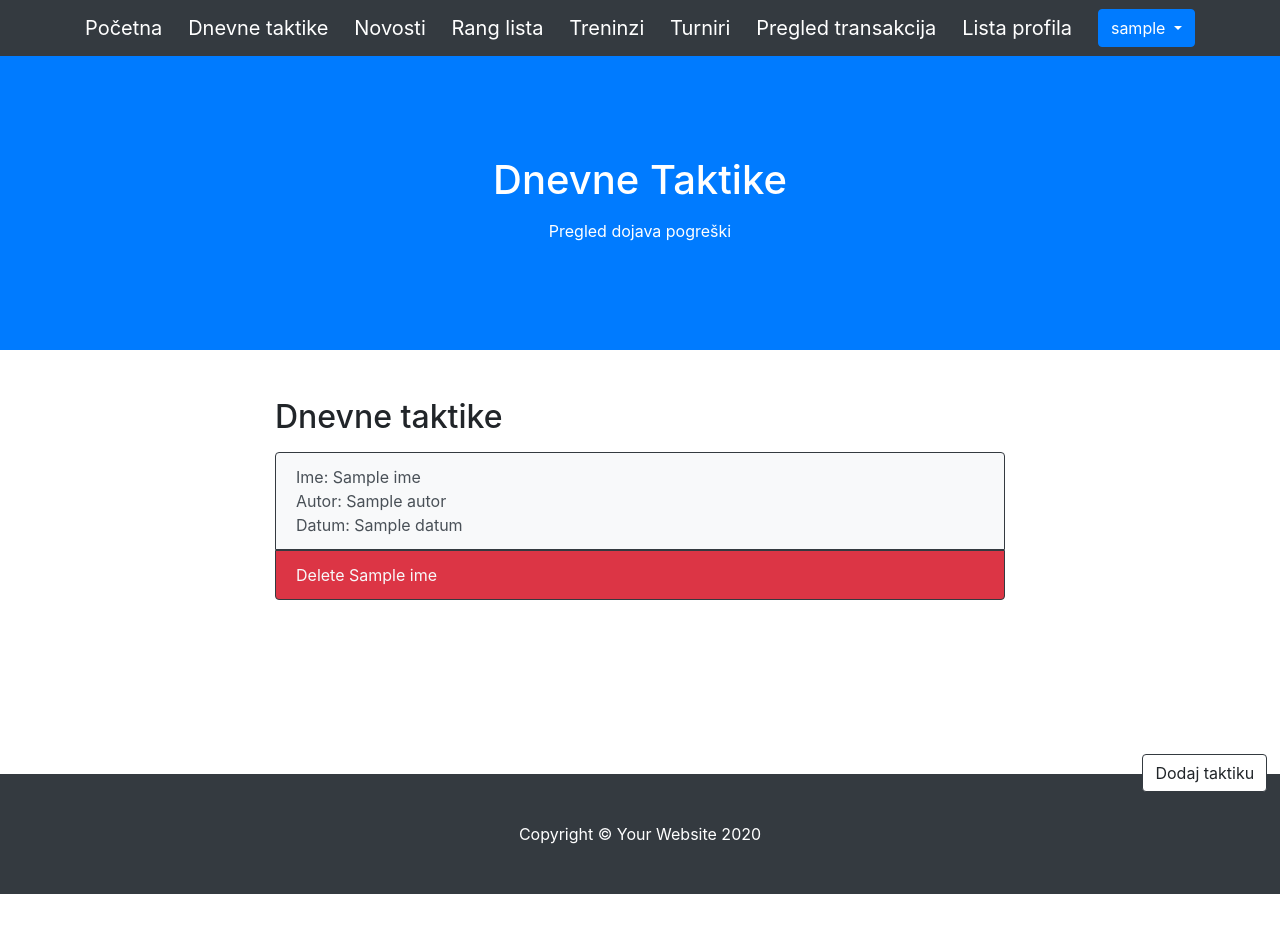
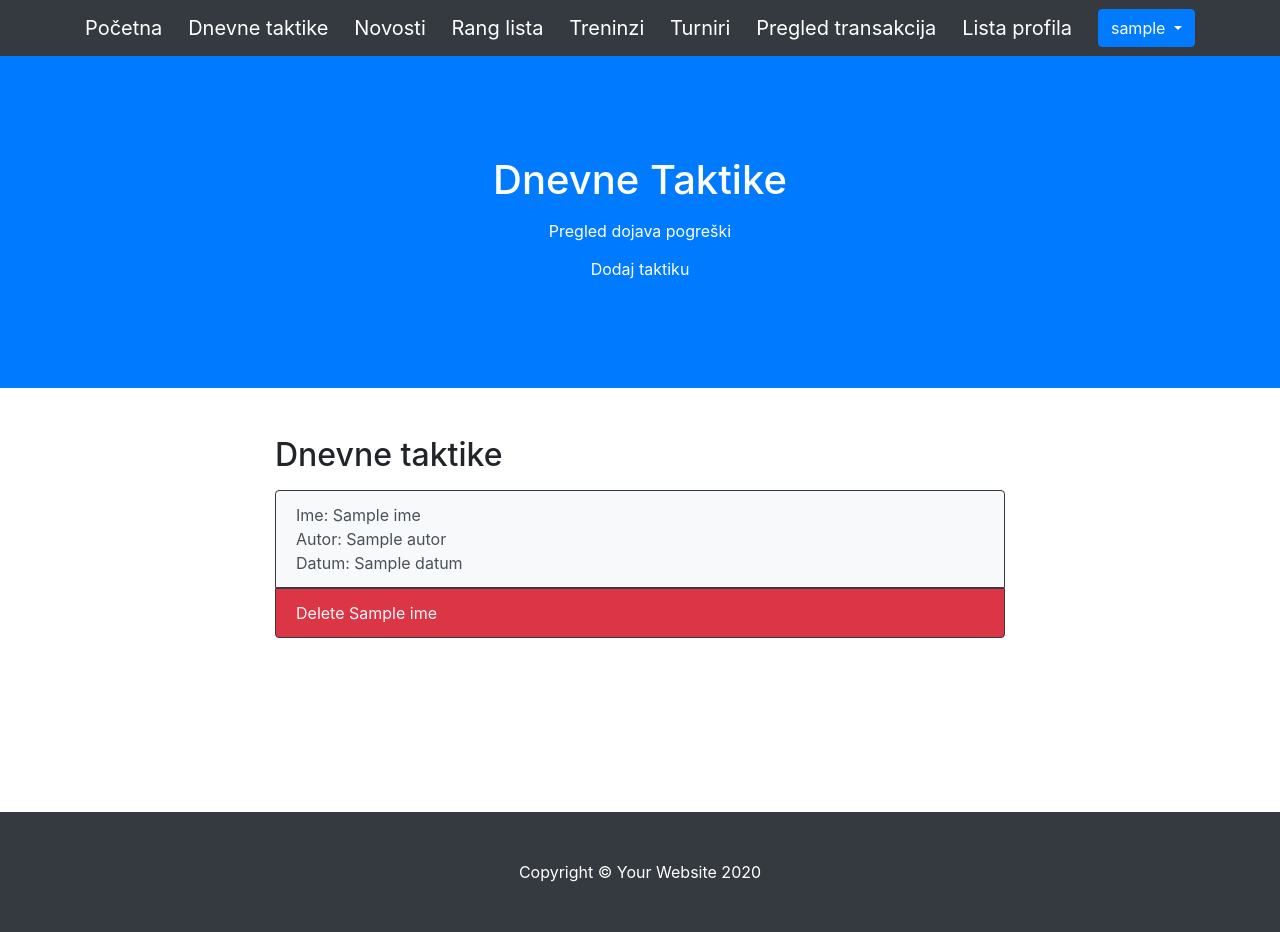
Before and after one commit to Ivan-Klabucar/Chess-Club-Webapp, a Django app: template IzvorniKod/templates/listaDnevnihTaktika.html in a window 1280 px wide. Before the commit the page ends 894 px from the top, so only its background shows below. Run offline with Django 3.2, Linux system fonts and the light colour scheme; a user stored in the database is signed in; tables that the repository leaves empty hold one stand-in row (values such as "Sample post"); the template is opened without the code that fills it: most values are stand-ins (such as "Sample title", 1, 10 or a date in 2020); some libraries are stand-ins or nearby versions.

Commit message:
popravljen gum na novosti.html i gomb za dodavanje na listaDnevnihTaktika.html

```diff
--- a/IzvorniKod/templates/listaDnevnihTaktika.html
+++ b/IzvorniKod/templates/listaDnevnihTaktika.html
@@ -4,6 +4,10 @@
         <h1>Dnevne Taktike</h1>
         {% if request.user.is_authenticated and request.user.profil.trener %}
                 <a class="btn btn-primary" href="/listaDojavaPogreski" role="button">Pregled dojava pogreški</a>
+                <br/>
+        {% endif %}
+        {% if request.user.is_authenticated and request.user.profil.admin or request.user.profil.trener %}
+            <a class="btn btn-primary" href="/objavaTaktike">Dodaj taktiku</a>
         {% endif %}
     </div>
 {% endblock %}
@@ -11,13 +15,9 @@
 {% block content %}
 
 <section id="about" class="pt-5">
-    {% if user.profil.admin or user.profil.trener %}
-    <a class="border border-dark bg-white position-fixed btn btn-light" style="right: 1%; bottom: 1%" href="/objavaTaktike">Dodaj taktiku</a>
-    {% endif %}
     <div class="container">
       <div class="row">
         <div class="col-lg-8 mx-auto">
-
             <h2>Dnevne taktike</h2>
             <div class="list-group mt-3 mb-4">
             {% for taktika in listaTaktika %}
--- a/IzvorniKod/templates/novosti.html
+++ b/IzvorniKod/templates/novosti.html
@@ -2,7 +2,9 @@
 {% block header %}
 	<div class="container text-center">
 		<h1>Novosti</h1>
+		{% if request.user.is_authenticated and request.user.profil.admin or request.user.profil.trener %}
 		<a class="btn btn-primary" href="/objavaNovosti" role="button">Objava novosti</a>
+		{% endif %}
 	</div>
 {% endblock %}
 
```
